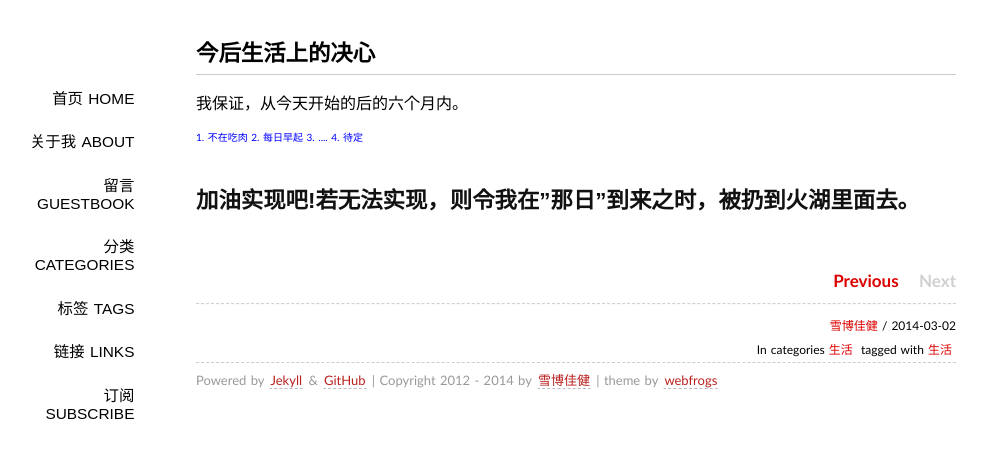
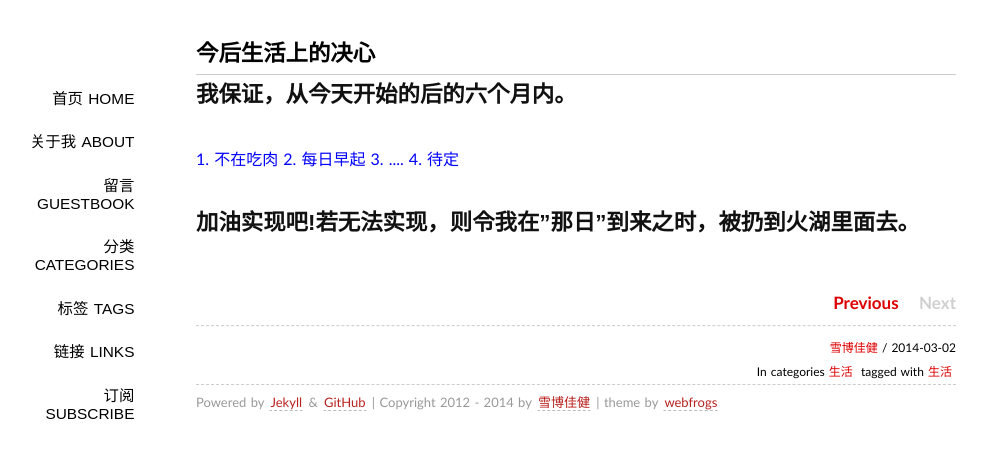
Before and after one commit to Successor/bigyuki.github.com, a Jekyll site: the page built from _posts/2014-03-02-Status.md, in a window 1280 px wide. Shown: the top 458 px of the page, without its empty margins (144-1131 px from the left). Built offline with Jekyll 4.4.1, drawn with Linux system fonts in a browser that asks for light colours; Markdown is read by kramdown in place of the engine named in the settings; comment, search, counter and statistics services are not loaded.

Commit message:
Update 2014-03-02-Status.md

```diff
--- a/_posts/2014-03-02-Status.md
+++ b/_posts/2014-03-02-Status.md
@@ -6,9 +6,9 @@ category: 生活
 tags: [生活]
 ---
 
-我保证，从今天开始的后的六个月内。
+##我保证，从今天开始的后的六个月内。
 <br/>
-<font size=1 color=blue>
+<font color=blue>
 1. 不在吃肉
 2. 每日早起
 3. ....
```
